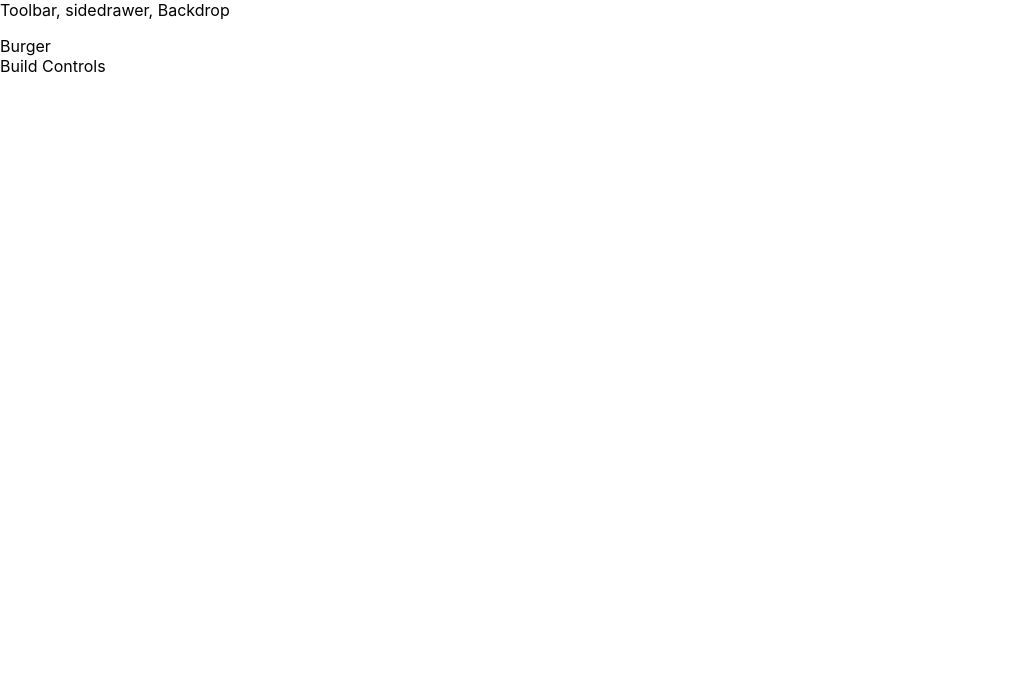
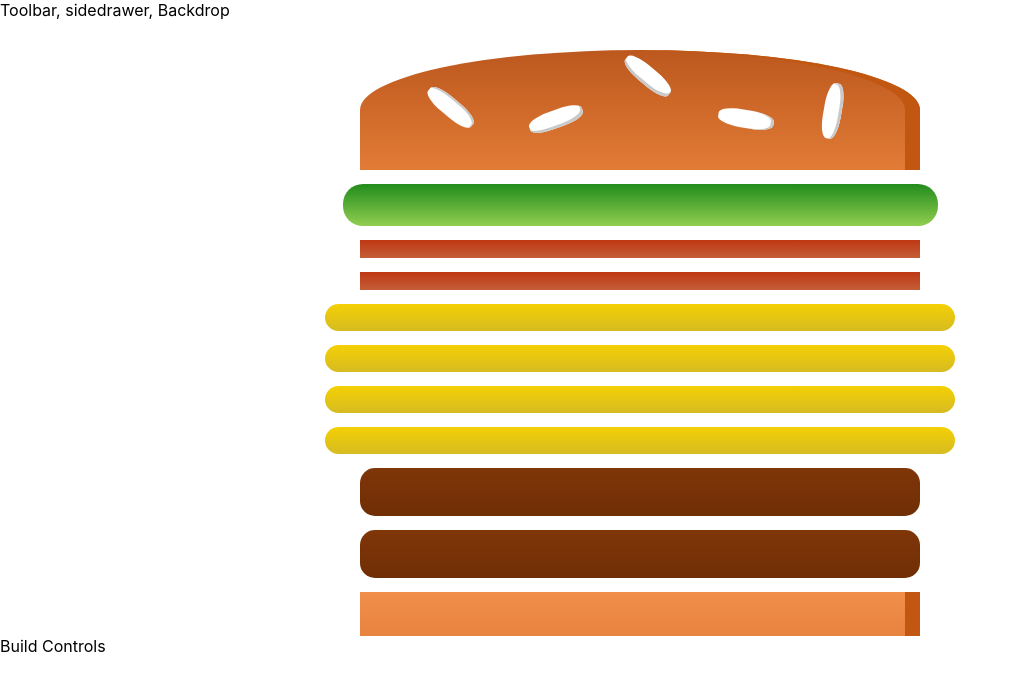
Before and after one commit to jhosehprendon/ingredient-app, a React (Create React App) app: page / in a window 1280 px wide. Shown: the top 690 px of the page, without its empty margins (0-1017 px from the left). Built offline with nearby package versions, Linux system fonts and the light colour scheme.

Commit message:
Connected to state to dynamically add ingredients

```diff
--- a/src/components/Burger/Burger.js
+++ b/src/components/Burger/Burger.js
@@ -0,0 +1,24 @@
+import React from 'react';
+
+import classes from './Burger.module.css';
+import BurgerIngredient from './BurgerIngredient/BurgerIngredient';
+
+const burger = (props) => {
+
+    const transformedIngredients = Object.keys(props.ingredients)
+        .map(igKey => {
+            return [...Array(props.ingredients[igKey])].map((_, i) => {
+                return <BurgerIngredient key={igKey + i} type={igKey}/>
+            })
+        });
+
+    return (
+        <div className={classes.Burger}>
+            <BurgerIngredient type='bread-top'/>
+            {transformedIngredients}
+            <BurgerIngredient type='bread-bottom'/>
+        </div>
+    );
+};
+
+export default burger;
--- /dev/null
+++ b/src/components/Burger/Burger.module.css
@@ -0,0 +1,30 @@
+.Burger {
+    width: 100%;
+    margin: auto;
+    height: 250px;
+    overflow: scroll;
+    text-align: center;
+    font-weight: bold;
+    font-size: 1.2rem;
+}
+
+@media (min-width: 500px) and (min-height: 400px) {
+    .Burger {
+        width: 350px;
+        height: 300px;
+    }
+}
+
+@media (min-width: 500px) and (min-height: 401px) {
+    .Burger {
+        width: 450px;
+        height: 400px;
+    }
+}
+
+@media (min-width: 1000px) and (min-height: 700px) {
+    .Burger {
+        width: 700px;
+        height: 600px;
+    }
+}
--- a/src/components/Burger/BurgerIngredient/BurgerIngredient.js
+++ b/src/components/Burger/BurgerIngredient/BurgerIngredient.js
@@ -1,6 +1,6 @@
 import React, { Component } from 'react';
 import PropTypes from 'prop-types'
-import classes from './BurgerIngredient.css'
+import classes from './BurgerIngredient.module.css'
 
 class BurgerIngredient extends Component {
     render() {
--- a/src/containers/BurgerBuilder/BurgerBuilder.js
+++ b/src/containers/BurgerBuilder/BurgerBuilder.js
@@ -1,11 +1,22 @@
 import React, { Component } from 'react';
 import Aux from '../../hoc/Aux'
+import Burger from '../../components/Burger/Burger';
 
 class BurgerBuilder extends Component {
+
+    state = {
+        ingredients: {
+            salad: 1,
+            bacon: 2,
+            cheese: 4,
+            meat: 2
+        }
+    }
+
     render() {
         return (
             <Aux>
-                <div>Burger</div>
+                <Burger ingredients={this.state.ingredients} />
                 <div>Build Controls</div>
             </Aux>
         )
```
Also changed, not shown: src/components/Burger/BurgerIngredient/BurgerIngredient.module.css (renamed from src/components/Burger/BurgerIngredient/BurgerIngredient.css).
